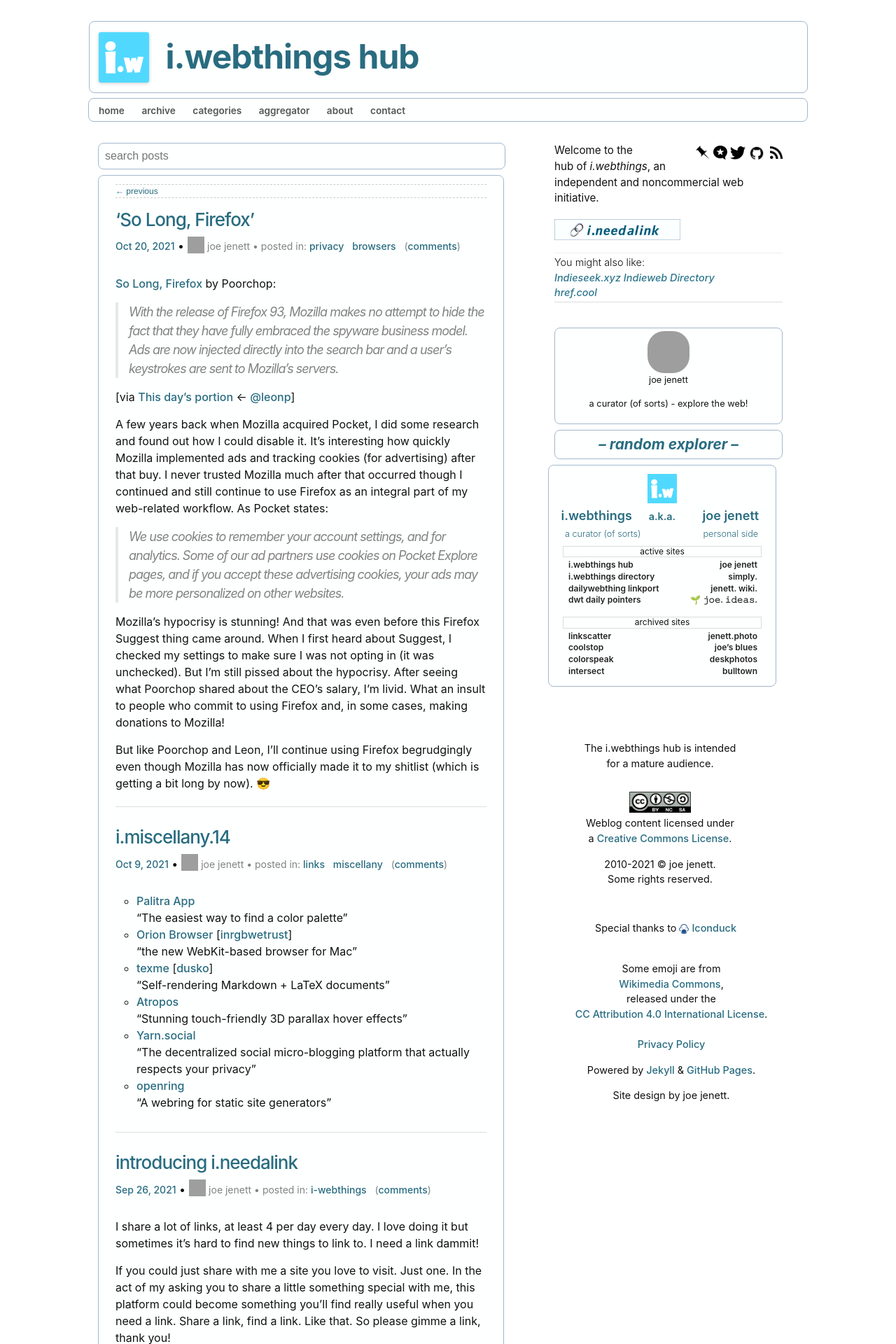
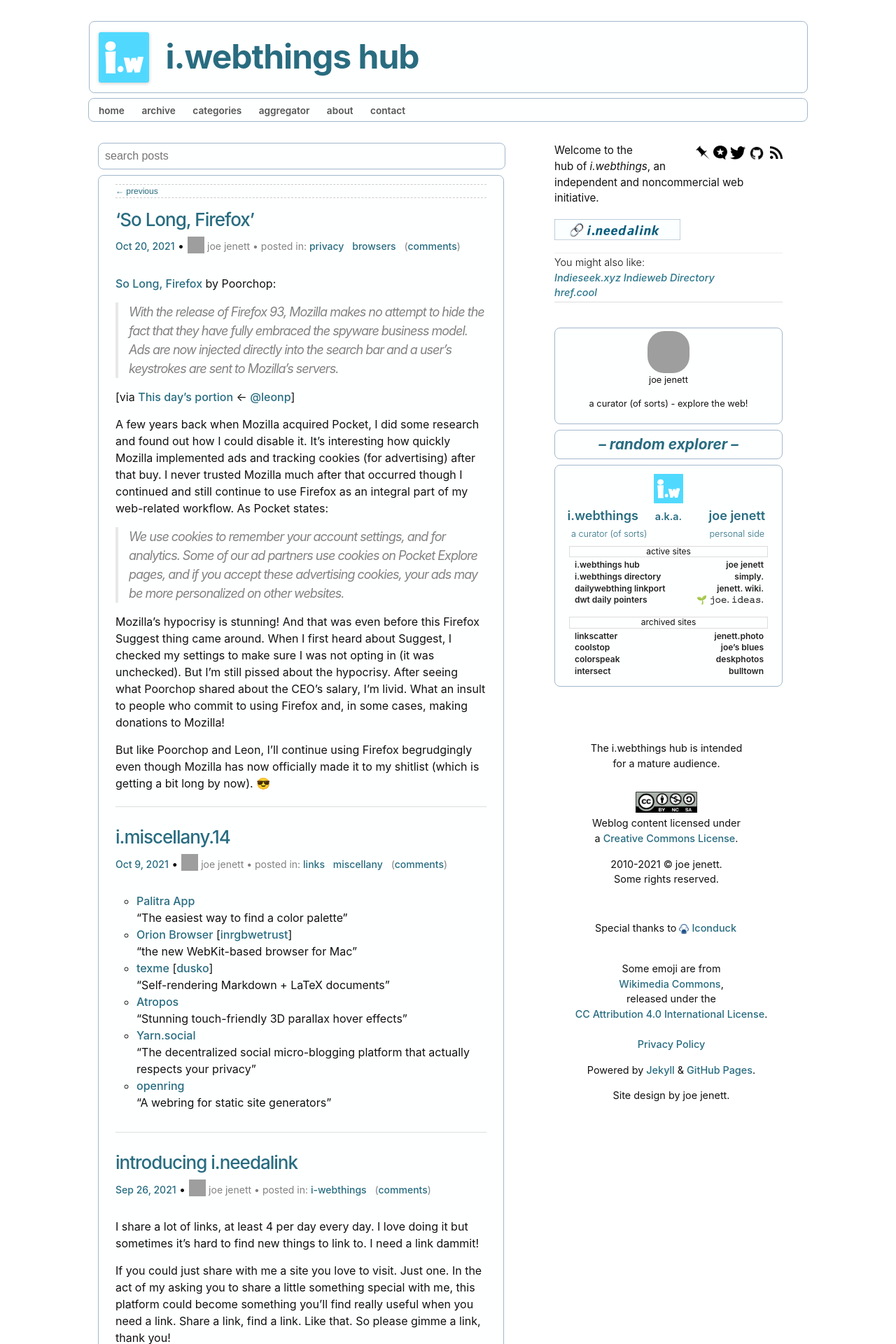
Before and after one commit to joejenett/i.webthings, a Jekyll site: the page built from index.md, in a window 1280 px wide. Shown: the top 1920 px of the page at 70% size. Built offline with Jekyll 4.4.1, drawn with Linux system fonts in a browser that asks for light colours; comment, search, counter and statistics services are not loaded; grey boxes are pictures that could not be loaded.

Commit message:
Update style.css

```diff
--- a/css/style.css
+++ b/css/style.css
@@ -260,7 +260,7 @@ padding:0 12px 0 48px;
 }
 .sidefoot {
 	margin-top: 48px;
-	/*padding-left: 18px;*/
+	padding-left: 18px;
 	text-align: center;
 	line-height: 1.5em;
 }
```
